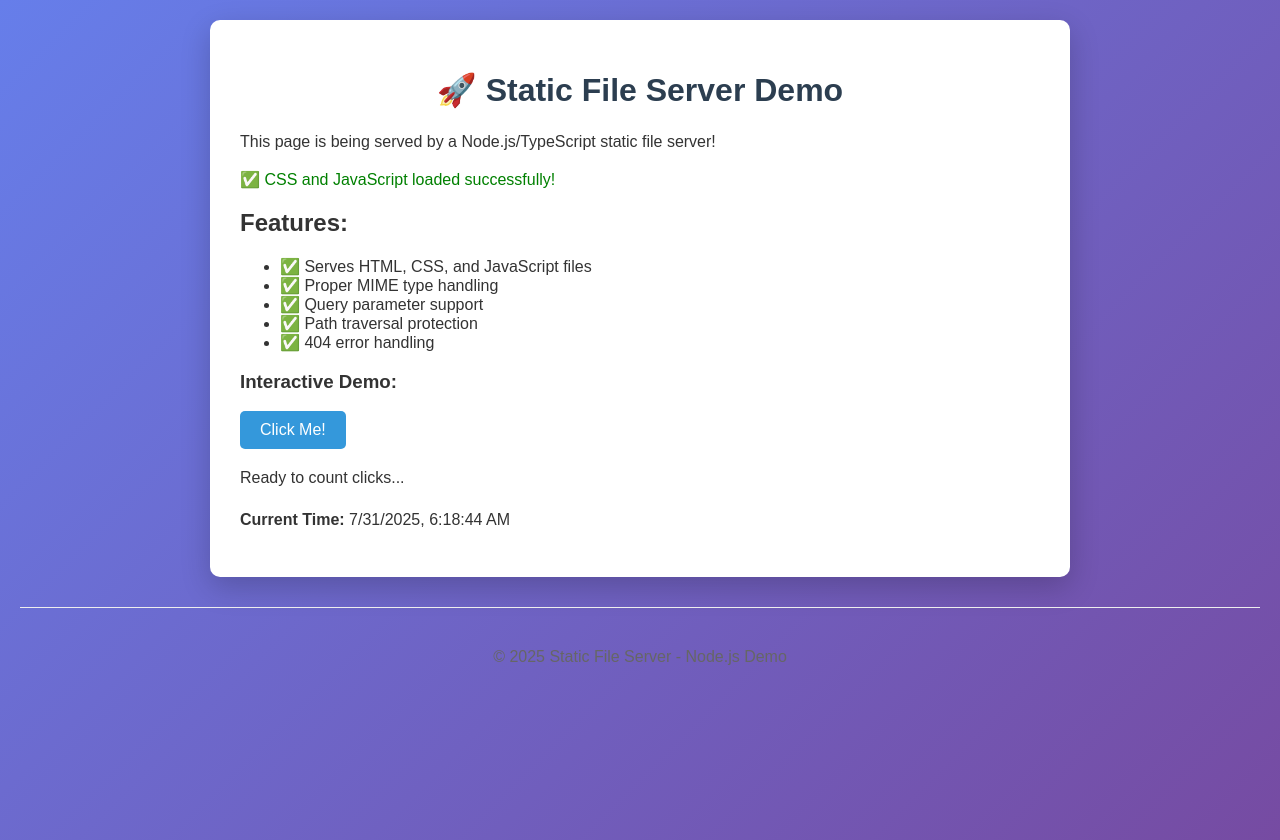
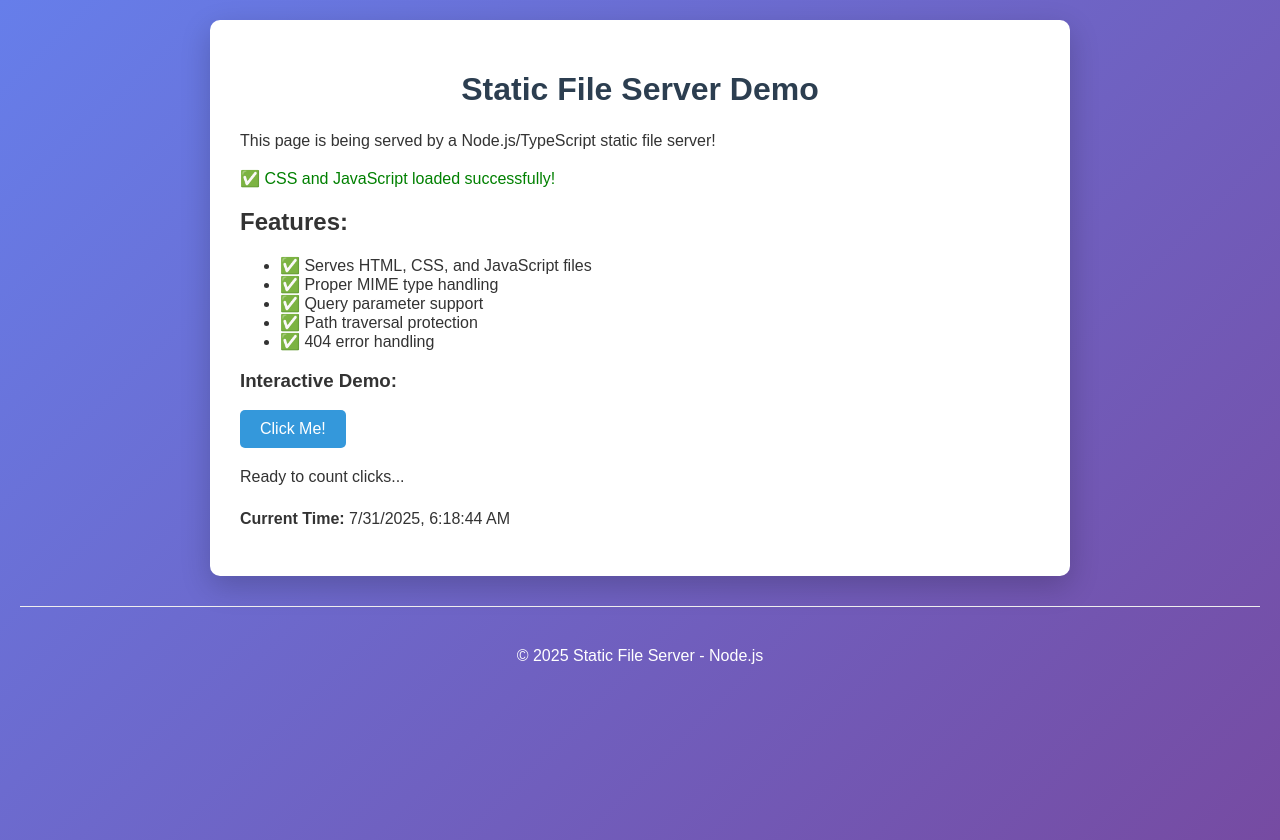
Before and after one commit to mesu-ai/node-static-server, a website: page public/index.html in a window 1280 px wide. Drawn offline with Linux system fonts and the light colour scheme.

Commit message:
update homepage

```diff
--- a/public/index.html
+++ b/public/index.html
@@ -10,7 +10,7 @@
 
 <body>
     <div class="container">
-        <h1>🚀 Static File Server Demo</h1>
+        <h1> Static File Server Demo</h1>
         <p>This page is being served by a Node.js/TypeScript static file server!</p>
 
         <div id="load-status">
@@ -34,7 +34,7 @@
     </div>
 
     <footer>
-        <p>&copy; 2025 Static File Server - Node.js Demo</p>
+        <p>&copy; 2025 Static File Server - Node.js</p>
     </footer>
 
     <script src="script.js"></script>
--- a/public/styles.css
+++ b/public/styles.css
@@ -47,5 +47,5 @@ footer {
     margin-top: 30px;
     padding-top: 20px;
     border-top: 1px solid #eee;
-    color: #666;
+    color: white;
 }
```
